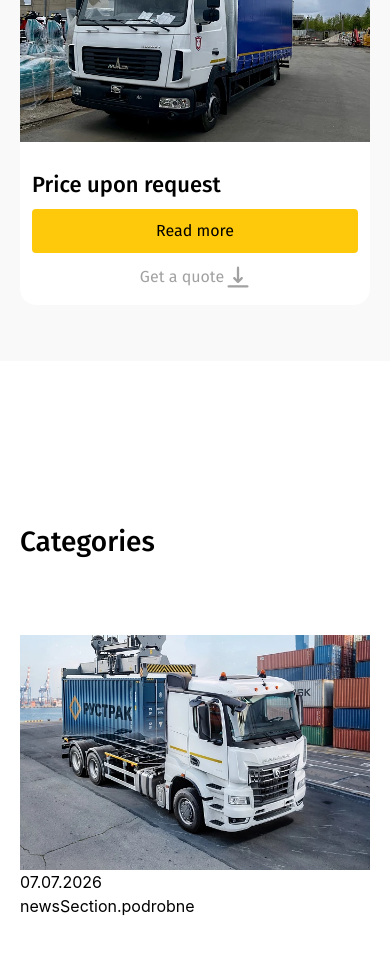
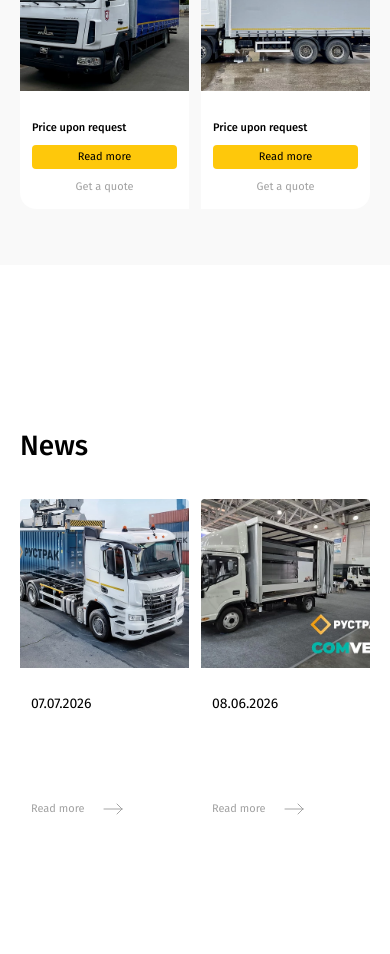
Before and after one commit to misterkhabibullayev/ructrak, a React (Vite) app: page / in a window 390 px wide. Shown: the part 7440-8394 px from the top of the page. After the commit the page ends 8283 px from the top, so only its background shows below. Built offline with nearby package versions, Linux system fonts and the light colour scheme.

Commit message:
newsSection Complated

```diff
--- a/src/components/NewsSection.jsx
+++ b/src/components/NewsSection.jsx
@@ -22,7 +22,7 @@ export function NewsSection() {
       <div className="container1">
         <div className="flex items-center justify-between mb-8">
           <h1 className="font-FiraSans font-medium text-[28px] md:text-[42px] dark:text-white">
-            {t("categorySection.categoryTitle")}
+            {t("newsSection.title")}
           </h1>
           <div className="hidden md:flex items-center gap-2.5">
             <button
@@ -45,7 +45,11 @@ export function NewsSection() {
             spaceBetween={24}
             breakpoints={{
               0: {
-                slidesPerView: 1,
+                slidesPerView: 2,
+                spaceBetween: 12,
+              },
+              320: {
+                slidesPerView: 2,
                 spaceBetween: 12,
               },
               575: {
@@ -70,21 +74,34 @@ export function NewsSection() {
             className="mySwiper"
           >
             {NewsData.map((item) => (
-              <SwiperSlide key={item.id} className="py-10">
-                <div>
-                  <div>
-                    <img src={item.images[0]} alt={item.title[currentLang]} />
-                  </div>
-                  <div>
-                    <div>
-                      <span>{item.publishedAt}</span>
-                      <h3>{item.title[currentLang]}</h3>
+              <SwiperSlide key={item.id}>
+                <a href={`news/${item.slug}`}>
+                  <div className="group rounded-t-sm rounded-r-sm overflow-hidden">
+                    <div className="w-full aspect-square">
+                      <img
+                        src={item.images[0]}
+                        alt={item.title[currentLang]}
+                        className="w-full h-full object-cover"
+                      />
                     </div>
-                    <div>
-                      <span>{t("newsSection.podrobne")}</span>
+                    <div className="flex flex-1 flex-col justify-between h-43.75 py-5.5 px-2.75">
+                      <div>
+                        <span className="font-FiraSans font-normal text-[14px] md:text-[16px] leading-[130%] text-black dark:text-white">
+                          {item.publishedAt}
+                        </span>
+                        <h3 className="line-clamp-3 font-FiraSans font-medium text-[16px] min-[456px]:text-[18px] leading-[110%] text-black dark:text-white mt-0.5 md:mt-1">
+                          {item.title[currentLang]}
+                        </h3>
+                      </div>
+                      <div className="flex items-center gap-4 text-[#A1A1A1] group-hover:text-[#fec80b] transition-all duration-300">
+                        <span className="font-FiraSans font-normal text-[11px] min-[456px]:text-[18px] leading-[110%]">
+                          {t("newsSection.readMore")}
+                        </span>
+                        <Images.rightArrowIcon />
+                      </div>
                     </div>
                   </div>
-                </div>
+                </a>
               </SwiperSlide>
             ))}
           </Swiper>
--- a/src/components/RecommendedSection.jsx
+++ b/src/components/RecommendedSection.jsx
@@ -49,7 +49,11 @@ export default function Recommended() {
             spaceBetween={24}
             breakpoints={{
               0: {
-                slidesPerView: 1,
+                slidesPerView: 2,
+                spaceBetween: 12,
+              },
+              320: {
+                slidesPerView: 2,
                 spaceBetween: 12,
               },
               575: {
@@ -86,7 +90,7 @@ export default function Recommended() {
                 <SwiperSlide key={product.id}>
                   <div data-aos="fade-up" data-aos-delay={index * 100}>
                     <a href={`catalog/${product.categorySlug}/${product.slug}`}>
-                      <div className="w-full h-55 md:65">
+                      <div className="w-full aspect-square">
                         <img
                           src={product.media.mainImage}
                           alt={product.title[currentLang]}
@@ -98,12 +102,12 @@ export default function Recommended() {
                       <div>
                         <a
                           href={`catalog/${product.categorySlug}/${product.slug}`}
-                          className="font-FiraSans font-normal text-[18px] leading-[120%] text-black dark:text-white line-clamp-2"
+                          className="font-FiraSans font-normal text-[11px] min-[456px]:text-[18px] leading-[120%] text-black dark:text-white line-clamp-2"
                         >
                           {product?.title?.[currentLang]}
                         </a>
                         {product.price.isPriceOnRequest && (
-                          <p className="font-FiraSans font-medium text-[22px] leading-[120%] text-black dark:text-white mt-3.5 mb-2.75">
+                          <p className="font-FiraSans font-medium text-[11px] min-[456px]:text-[22px] leading-[120%] text-black dark:text-white mt-3.5 mb-2.75">
                             {t("recommendedSection.cena")}
                           </p>
                         )}
@@ -112,17 +116,17 @@ export default function Recommended() {
                         <a
                           href={`catalog/${product.categorySlug}/${product.slug}`}
                           aria-label={t("recommendedSection.podrobne")}
-                          className="py-3.25 px-7.75 bg-[#fec80b] hover:bg-[#FFD43A] rounded transition-all duration-300 font-FiraSans font-normal text-[16px] text-center leading-[110%] text-black mb-3 min-[890px]:mb-0"
+                          className="py-1.5 min-[456px]:py-3.25 px-2.75 min-[456px]:px-7.75 bg-[#fec80b] hover:bg-[#FFD43A] rounded transition-all duration-300 font-FiraSans font-normal text-[11px] min-[456px]:text-[16px] text-center leading-[110%] text-black mb-3 min-[890px]:mb-0"
                         >
                           {t("recommendedSection.podrobne")}
                         </a>
                         <button
                           onClick={() => setRequest("kp")}
                           aria-label={t("recommendedSection.poluchit")}
-                          className="font-FiraSans font-normal text-[16px] leading-[110%] text-[#A1A1A1] flex items-center justify-center gap-0.5"
+                          className="font-FiraSans font-normal text-[11px] min-[456px]:text-[16px] leading-[110%] text-[#A1A1A1] flex items-center justify-center gap-0.5"
                         >
                           {t("recommendedSection.poluchit")}
-                          <Images.arrowIcon />
+                          <Images.arrowIcon className="hidden min-[456px]:block" />
                         </button>
                       </div>
                     </div>
--- /dev/null
+++ b/src/pages/NewsDetailes/index.jsx
@@ -0,0 +1,6 @@
+function NewsDetailes() {
+  return <>
+    <div>NewsDetailes</div>
+  </>
+}
+export default NewsDetailes
--- a/src/pages/pages.jsx
+++ b/src/pages/pages.jsx
@@ -12,6 +12,7 @@ const FavoritesPage = lazy(() => import("./FavoritesPage"));
 const NotFoundPage = lazy(() => import("./NotFoundPage"));
 const ProductDetailesPage = lazy(() => import("./ProductDetailesPage"));
 const CatalogFilterPage = lazy(() => import("./CatalogFilterPage"));
+const NewsDeteiles = lazy(() => import("./NewsDetailes"));
 
 export {
   HomePage,
@@ -26,4 +27,5 @@ export {
   NotFoundPage,
   ProductDetailesPage,
   CatalogFilterPage,
+  NewsDeteiles
 };
--- a/src/routes/router.jsx
+++ b/src/routes/router.jsx
@@ -6,6 +6,7 @@ import {
   ContactsPage,
   FavoritesPage,
   HomePage,
+  NewsDeteiles,
   NewsPage,
   NotFoundPage,
   PhotoGalleryPage,
@@ -40,7 +41,8 @@ export const router = [
         element: <NewsPage />,
       },
       {
-        path: "news/:newsdetailes"
+        path: "news/:newsdetailes",
+        element: <NewsDeteiles />
       },
       {
         path: "photogallery",
--- a/src/utils/images.jsx
+++ b/src/utils/images.jsx
@@ -499,4 +499,17 @@ export const Images = {
       />
     </svg>
   ),
+  rightArrowIcon: (props) => (
+    <svg xmlns="http://www.w3.org/2000/svg" width={24} height={24} {...props}>
+      <path fill="none" d="M0 0h24v24H0z" />
+      <path
+        fill="none"
+        stroke="currentColor"
+        strokeLinecap="round"
+        strokeLinejoin="round"
+        strokeWidth={0.95}
+        d="m21 12-5-5m5 5-5 5m5-5H3"
+      />
+    </svg>
+  ),
 };
```
